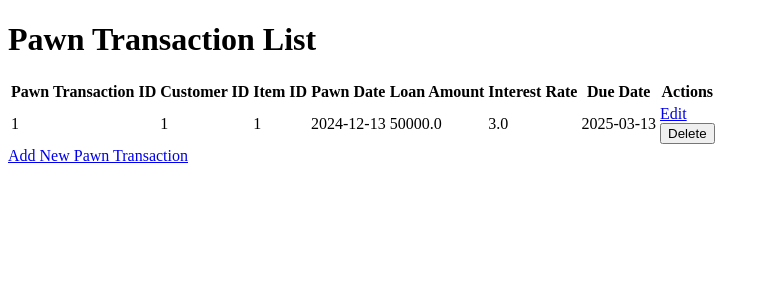
After one commit to Pluk18/pawn_system, a Flask app: page /pawn_transactions in a window 1280 px wide. The commit adds this page. Shown: the top 300 px of the page, without its empty margins (0-770 px from the left). Run offline with Flask 3, Linux system fonts and the light colour scheme; data comes from the database, SQL or seed files in the repository; both versions use the stored data as it was after the commit.

Commit message:
nextLevel

```diff
--- a/app.py
+++ b/app.py
@@ -30,6 +30,30 @@ cursor.execute('''
 );
 ''')
 
+# Create the items table
+cursor.execute('''
+    CREATE TABLE IF NOT EXISTS items (
+    ItemID TEXT PRIMARY KEY,
+    ItemDescription TEXT NOT NULL
+);
+''')
+
+# Create the pawn transactions table
+cursor.execute('''
+    CREATE TABLE IF NOT EXISTS pawn_transactions (
+    PawnTransactionID TEXT PRIMARY KEY,
+    CustomerID TEXT NOT NULL,
+    ItemID TEXT NOT NULL,
+    PawnDate DATE NOT NULL,
+    LoanAmount REAL NOT NULL,
+    InterestRate REAL NOT NULL,
+    DueDate DATE NOT NULL,
+    -- Add other relevant fields as needed
+    FOREIGN KEY (CustomerID) REFERENCES customers (CustomerID),
+    FOREIGN KEY (ItemID) REFERENCES items (ItemID)
+);
+''')
+
 # Commit the changes
 conn.commit()
 
@@ -44,14 +68,86 @@ conn.close()
 from flask import Flask, render_template, request, session, redirect, url_for
 
 app = Flask(__name__)
+app.secret_key = 'pluk'
 
 def get_db_connection():
     conn = sqlite3.connect('gold_pawning.db')
     conn.row_factory = sqlite3.Row  # Access data by column name
     return conn
 
+#Pawn Funtions
+
+@app.route('/add_pawn_transaction', methods=['GET', 'POST'])
+def add_pawn_transaction():
+    conn = get_db_connection()
+    customers = conn.execute('SELECT customer_id, first_name, last_name FROM customers').fetchall()
+    items = conn.execute('SELECT ItemID, ItemDescription FROM items').fetchall()
+    conn.close()
+
+    if request.method == 'POST':
+        pawn_transaction_id = request.form['pawn_transaction_id']
+        customer_id = request.form['customer_id']
+        item_id = request.form['item_id']
+        pawn_date = request.form['pawn_date']
+        loan_amount = request.form['loan_amount']
+        interest_rate = request.form['interest_rate']
+        due_date = request.form['due_date']
+
+        conn = get_db_connection()
+        conn.execute(
+            'INSERT INTO pawn_transactions (PawnTransactionID, CustomerID, ItemID, PawnDate, LoanAmount, InterestRate, DueDate) VALUES (?, ?, ?, ?, ?, ?, ?)',
+            (pawn_transaction_id, customer_id, item_id, pawn_date, loan_amount, interest_rate, due_date)
+        )
+        conn.commit()
+        conn.close()
+        return redirect(url_for('pawn_transaction_list'))
+
+    return render_template('add_pawn_transaction.html', customers=customers, items=items)
+
+@app.route('/pawn_transactions')
+def pawn_transaction_list():
+    conn = get_db_connection()
+    pawn_transactions = conn.execute('SELECT * FROM pawn_transactions').fetchall()
+    conn.close()
+    return render_template('pawn_transaction_list.html', pawn_transactions=pawn_transactions)
+
+
+# Authentication routes
+@app.route('/login', methods=['GET', 'POST'])
+def login():
+    if request.method == 'POST':
+        username = request.form['username']
+        password = request.form['password']
+
+        conn = get_db_connection()
+        employee = conn.execute(
+            'SELECT * FROM employees WHERE username = ? AND password = ?',
+            (username, password)
+        ).fetchone()
+        conn.close()
+
+        if employee:
+            session['logged_in'] = True
+            session['employee_id'] = employee['employee_id']  # Use employee_id
+            # You can also store other relevant data in the session
+            return redirect(url_for('index'))  # Redirect to the main page
+        else:
+            error = 'Invalid username or password'
+            return render_template('login.html', error=error)
+
+    return render_template('login.html')
+
+@app.route('/logout')
+def logout():
+    session.pop('logged_in', None)
+    session.pop('employee_id', None)
+    return redirect(url_for('login'))
+
+# Example of a protected route
 @app.route('/')
-def home():
+def index():
+    if not session.get('logged_in'):
+        return redirect(url_for('login'))
     return render_template('index.html')
 
 # Customer section
--- a/templates/index.html
+++ b/templates/index.html
@@ -3,4 +3,6 @@
 <h1>Home</h1>
 <h2><a href="{{ url_for('customer_list')}}">customers</a></h2>
 <h2><a href="{{ url_for('employee_list')}}">employees</a></h2>
+<h2><a href="/pawn_transactions">pawn</a></h2>
+<h2><a href="{{ url_for('logout')}}">log out</a></h2>
 {%endblock%}
--- /dev/null
+++ b/templates/pawn_transaction_list.html
@@ -0,0 +1,53 @@
+<!DOCTYPE html>
+<html>
+<head>
+  <title>Pawn Transaction List</title>
+  <script>
+    function confirmDelete(pawnTransactionId) {
+      if (confirm("Are you sure you want to delete this pawn transaction?")) {
+        document.getElementById('delete-form-' + pawnTransactionId).submit();
+      }
+    }
+  </script>
+</head>
+<body>
+  <h1>Pawn Transaction List</h1>
+
+  <table>
+    <thead>
+      <tr>
+        <th>Pawn Transaction ID</th>
+        <th>Customer ID</th>
+        <th>Item ID</th>
+        <th>Pawn Date</th>
+        <th>Loan Amount</th>
+        <th>Interest Rate</th>
+        <th>Due Date</th>
+        <th>Actions</th>
+      </tr>
+    </thead>
+    <tbody>
+      {% for transaction in pawn_transactions %}
+      <tr>
+        <td>{{ transaction['PawnTransactionID'] }}</td>
+        <td>{{ transaction['CustomerID'] }}</td>
+        <td>{{ transaction['ItemID'] }}</td>
+        <td>{{ transaction['PawnDate'] }}</td>
+        <td>{{ transaction['LoanAmount'] }}</td>
+        <td>{{ transaction['InterestRate'] }}</td>
+        <td>{{ transaction['DueDate'] }}</td>
+        <td>
+          <a href="/pawn_transactions/{{ transaction['PawnTransactionID'] }}/edit">Edit</a>
+          <form id="delete-form-{{ transaction['PawnTransactionID'] }}" method="POST" action="/pawn_transactions/{{ transaction['PawnTransactionID'] }}/delete">
+            <button type="button" onclick="confirmDelete('{{ transaction['PawnTransactionID'] }}')">Delete</button>
+          </form>
+        </td>
+      </tr>
+      {% endfor %}
+    </tbody>
+  </table>
+
+  <a href="/add_pawn_transaction">Add New Pawn Transaction</a>
+
+</body>
+</html>
```
Also changed, not shown: templates/add_pawn_transaction.html (added, +45 -0 lines), templates/login.html (+17 -5 lines), gold_pawning.db.
